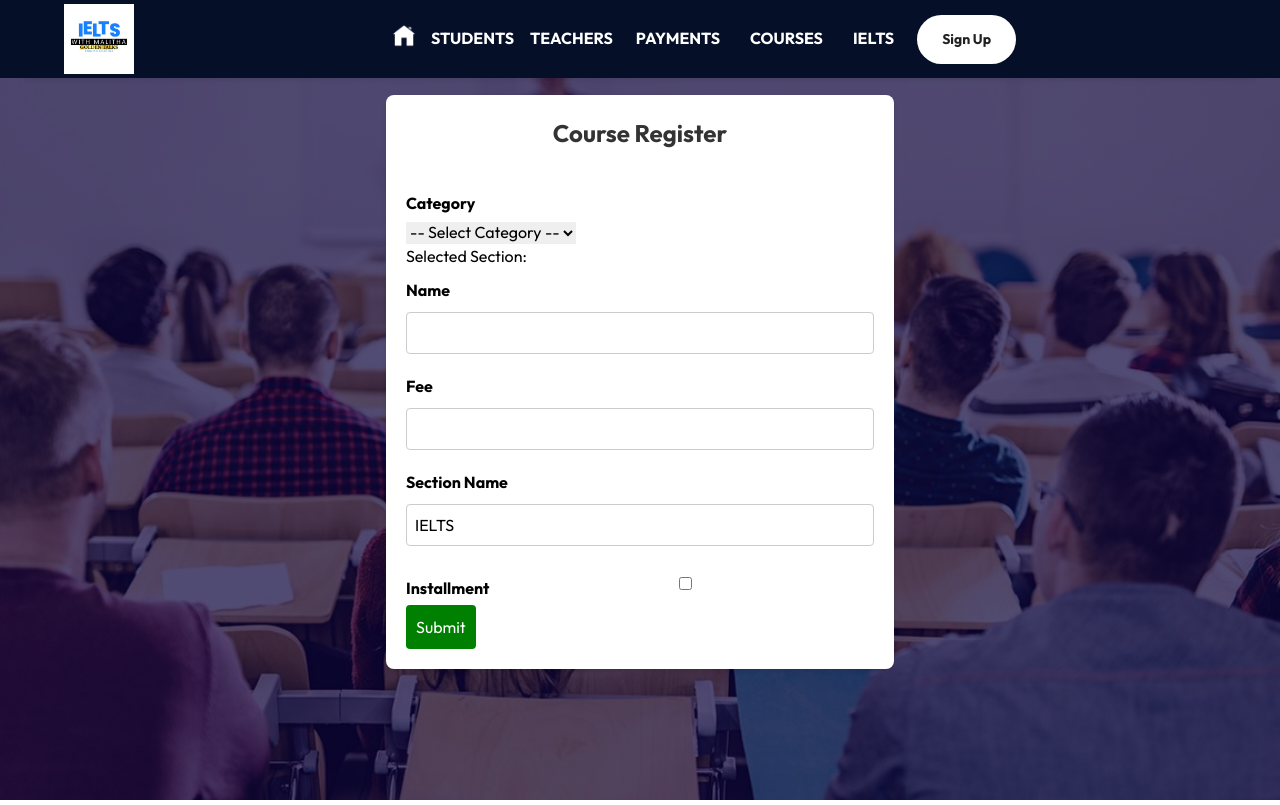
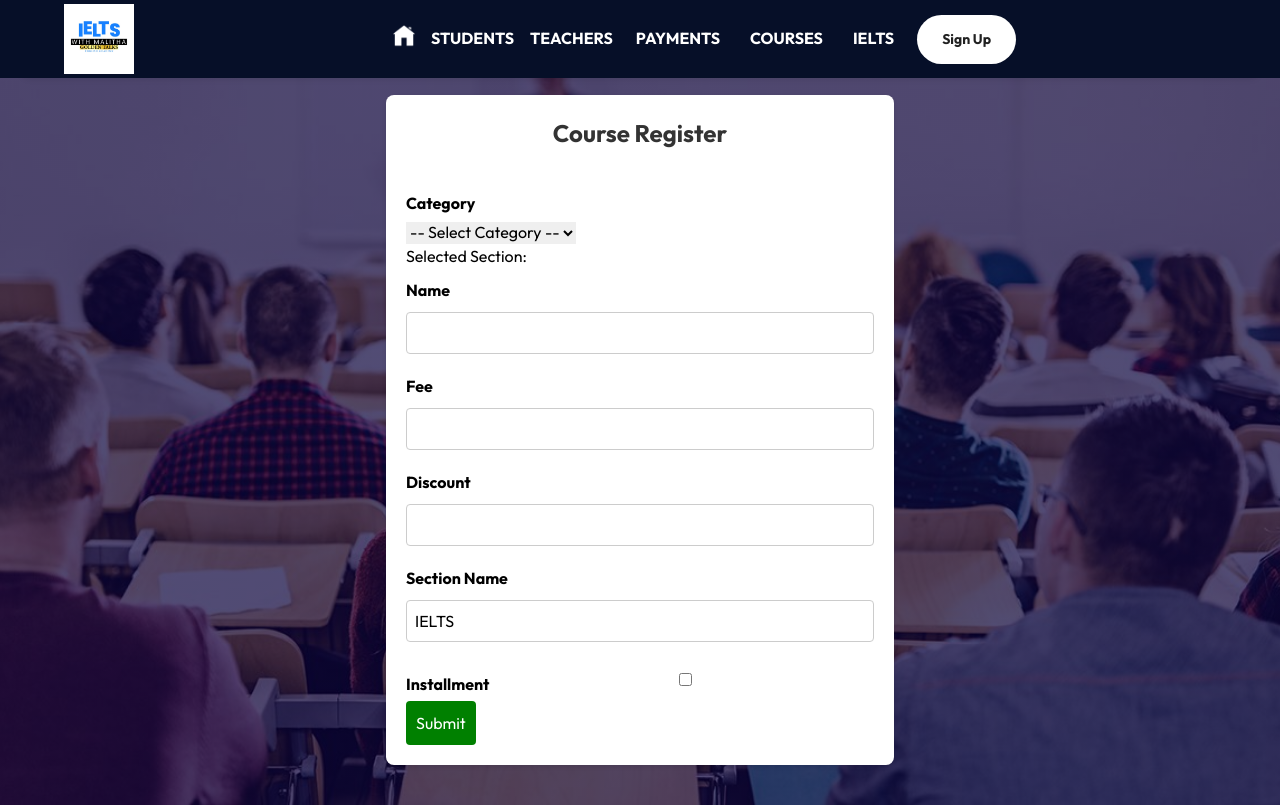
Before and after one commit to slniranjan/goldentalkfe, a React (Vite) app: page /create-courses in a window 1280 px wide. Built offline with nearby package versions, Linux system fonts and the light colour scheme.

Commit message:
add discount field for course

```diff
--- a/src/component/courses/Courses.jsx
+++ b/src/component/courses/Courses.jsx
@@ -35,6 +35,7 @@ const Courses = () => {
             category: course.category,
             name: course.courseName, // Map courseName to name
             fee: course.courseFee, // Map courseFee to fee
+            discount: course.discount, // Map discount to discount
             installment: course.installment,
         });
         setIsModalOpen(true);
@@ -89,6 +90,11 @@ const Courses = () => {
                 Header: "Course Fee",
                 accessor: "courseFee",
                 Cell: ({value}) => `Rs. ${value.toFixed(2)}`, // Format fee
+            },
+            {
+                Header: "Discount",
+                accessor: "discount",
+                Cell: ({value}) => `Rs. ${value.toFixed(2)}`, // Format discount
             },
             {
                 Header: "Installment Available",
@@ -220,6 +226,17 @@ const Courses = () => {
                                 />
                             </div>
 
+                            <div className="form-group1">
+                                <label htmlFor="discount">Discount:</label>
+                                <input
+                                    type="number"
+                                    id="discount"
+                                    name="discount"
+                                    value={selectedCourse.discount}
+                                    onChange={handleInputChange}
+                                />
+                            </div>
+
                             <div className="form-group checkbox-group">
                                 <label htmlFor="installment">Installment Available:</label>
                                 <input
--- a/src/component/courses/CreateCourse.jsx
+++ b/src/component/courses/CreateCourse.jsx
@@ -12,6 +12,7 @@ const CreateCourse = () => {
         category: "",
         name: "",
         fee: "",
+        discount: "",
         sectionId: sectionIdIelts,
         installment: false,
     });
@@ -37,6 +38,8 @@ const CreateCourse = () => {
         if (!formData.name) formErrors.name = "Name is required";
         if (!formData.fee || isNaN(formData.fee) || formData.fee <= 0)
             formErrors.fee = "Fee must be a positive number";
+        if (!formData.discount || isNaN(formData.discount) || formData.discount <= 0)
+            formErrors.discount = "Discount must be a positive number";
         if (!formData.sectionId || isNaN(formData.sectionId) || formData.sectionId <= 0)
             formErrors.sectionId = "Section ID must be a positive integer";
 
@@ -49,6 +52,7 @@ const CreateCourse = () => {
         const courseData = {
             ...formData,
             fee: parseInt(formData.fee, 10), // Convert fee to integer
+            discount: parseInt(formData.discount, 10), // Convert discount to integer
             sectionId: parseInt(formData.sectionId, 10), // Convert sectionId to integer
         };
 
@@ -70,6 +74,7 @@ const CreateCourse = () => {
                     category: "",
                     name: "",
                     fee: "",
+                    discount: "",
                     sectionId: "",
                     installment: false,
                 });
@@ -127,6 +132,18 @@ const CreateCourse = () => {
                 </div>
 
                 <div className="form-group">
+                    <label>Discount</label>
+                    <input
+                        type="number"
+                        name="discount"
+                        value={formData.discount}
+                        onChange={handleChange}
+                        min="1"
+                    />
+                    {errors.discount && <div className="error">{errors.discount}</div>}
+                </div>
+
+                <div className="form-group">
                     <label>Section Name</label>
                     <input
                         type="text"
```
